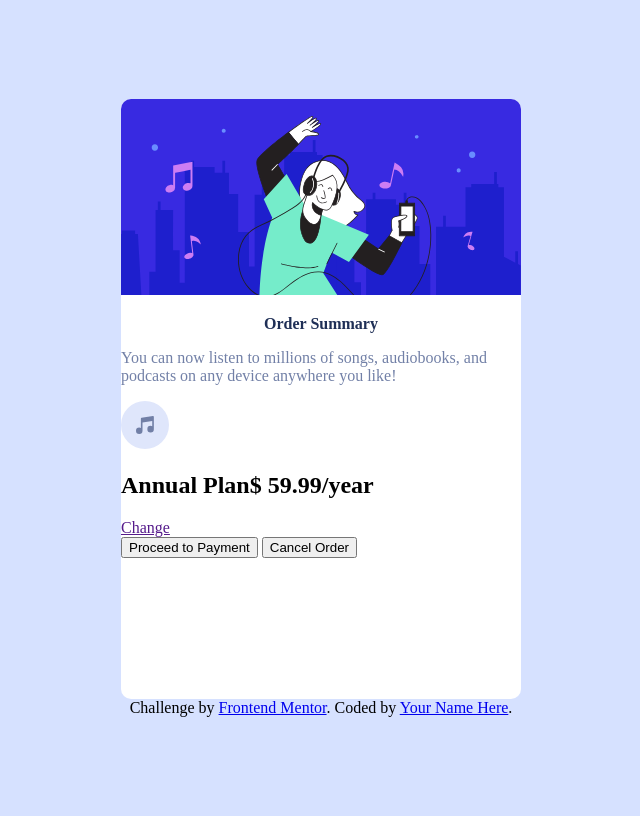
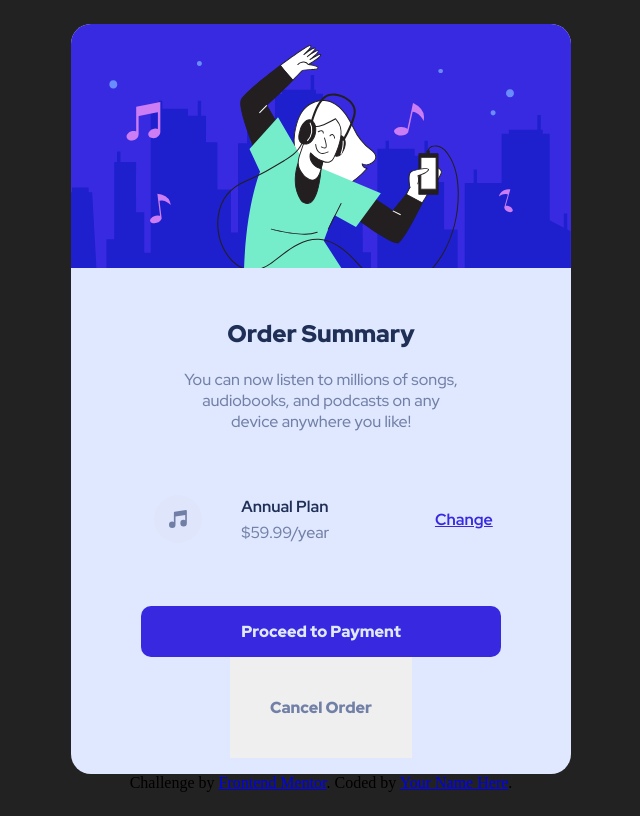
Before and after one commit to 10134019/Order-summary-component, a plain HTML site: page index.html in a window 1280 px wide. Shown: the whole page, without its empty margins (319-959 px from the left). Drawn offline with Linux system fonts and the light colour scheme.

Commit message:
se agragaron las fuentes a usar y estilos para darle forma al proyecto

```diff
--- a/index.html
+++ b/index.html
@@ -8,6 +8,9 @@
   <link rel="icon" type="image/png" sizes="32x32" href="./images/favicon-32x32.png">
   <title>Frontend Mentor | Order summary card</title>
   <link rel="stylesheet" href="./style.css">
+  <link rel="preconnect" href="https://fonts.googleapis.com">
+  <link rel="preconnect" href="https://fonts.gstatic.com" crossorigin>
+  <link href="https://fonts.googleapis.com/css2?family=Red+Hat+Display:wght@500;700;900&display=swap" rel="stylesheet">
 </head>
 
 <body>
@@ -19,7 +22,7 @@
       anywhere you like!</p>
       <article class="description-card">
         <img src="./images/icon-music.svg">
-        <h2><span>Annual Plan$</span> 59.99/year</h2>
+        <h2><span>Annual Plan</span>$59.99/year</h2>
         <a href="">Change</a>
       </article>
       <button class="card-button-primary">Proceed to Payment</button>
--- a/style.css
+++ b/style.css
@@ -1,38 +1,112 @@
 :root {
-  --color-primary: hsl(228, 45%, 44%);
-  --color-title: hsl(223, 47%, 23%);
-  --color-paragraph: hsl(225, 100%, 98%);
-  --color-1: hsl(224, 23%, 55%);
-  --color-2: hsl(245, 75%, 52%);
+  --Pale: hsl(225, 100%, 94%);
+  --Bright: hsl(245, 75%, 52%);
+  --Very-pale: hsl(225, 100%, 98%);
+  --Desaturated: hsl(224, 23%, 55%);
+  --Dark: hsl(223, 47%, 23%);
+  --font-global: 'Red Hat Display';
+}
+* {
+  box-sizing: border-box;
 }
 
 body {
-  background-color: rgb(214 225 255);
+  background-color: #222;
+  height: 100vh;
   display: flex;
-  height: 100vh;
   flex-direction: column;
   align-items: center;
   justify-content: center;
 }
 
 .card {
-  background-color: #fff;
-  border-radius: 10px;
-  height: 600px;
-  width: 400px;
+  height: 750px;
+  width: 500px;
+  background-color: var(--Pale);
+  border-radius: 20px;
+  display: flex;
+  flex-direction: column;
+  align-items: center;
 }
 
 .card-image {
-  border-radius: 10px 10px 0 0;
   width: 100%;
+  border-radius: 20px 20px 0 0;
 }
 
 .title-card {
-  color: var(--color-title);
-  font-size: 16px;
-  text-align: center;
+  color: var(--Dark);
+  font-size: 1.5rem;
+  font-family: var(--font-global);
+  font-weight: 900;
+  margin: 50px 0 20px;
 }
 
 .text-card {
-  color: var(--color-1);
+  color: var(--Desaturated);
+  font-family: var(--font-global);
+  font-size: 1rem;
+  font-weight: 500;
+  text-align: center;
+  margin: 0 110px;
 }
+
+.description-card {
+  width: 100%;
+  display: grid;
+  grid-template-columns: repeat(7, 1fr);
+  align-items: center;
+  margin: 50px 0;
+}
+
+.description-card img {
+  grid-column: 2/3;
+  justify-self: center;
+}
+
+.description-card h2 {
+  grid-column: 3/5;
+  color: var(--Desaturated);
+  display: flex;
+  flex-direction: column;
+  font-size: 1rem;
+  font-family: var(--font-global);
+  font-weight: 500;
+  justify-self: center;
+}
+
+.description-card h2 span {
+  color: var(--Dark);
+  font-size: 1rem;
+  font-weight: 700;
+  margin: 0 0 5px 0;
+}
+
+.description-card a {
+  grid-column: 6/7;
+  justify-self: center;
+  font-size: 1rem;
+  font-family: var(--font-global);
+  font-weight: 700;
+  color: var(--Bright);
+}
+
+.card-button-primary {
+  background-color: var(--Bright);
+  color: var(--Pale);
+  font-size: 1rem;
+  font-family: var(--font-global);
+  font-weight: 900;
+  border: none;
+  padding: 15px 100px;
+  border-radius: 10px;
+}
+
+.card-button-second {
+  font-size: 1rem;
+  font-family: var(--font-global);
+  font-weight: 900;
+  color: var(--Desaturated);
+  border: none;
+  padding: 40px;
+}
```
